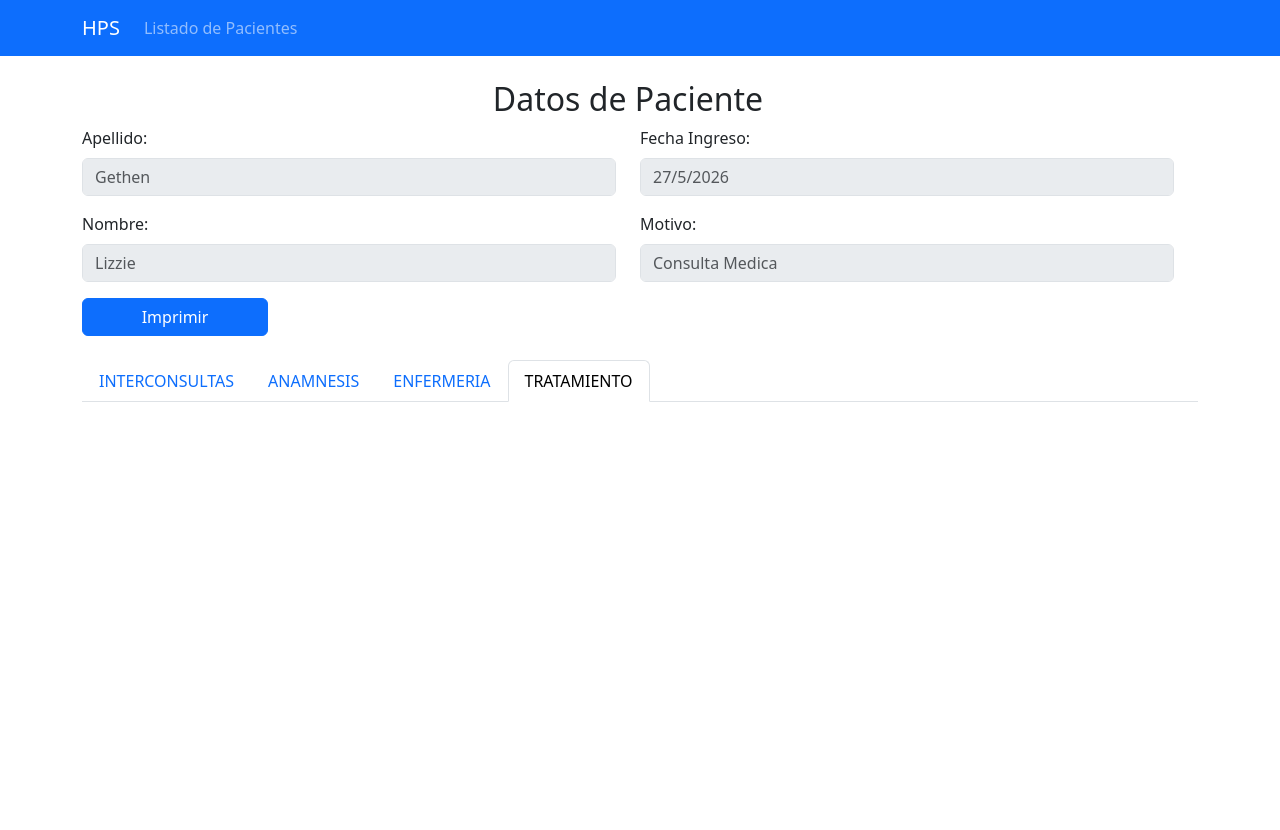
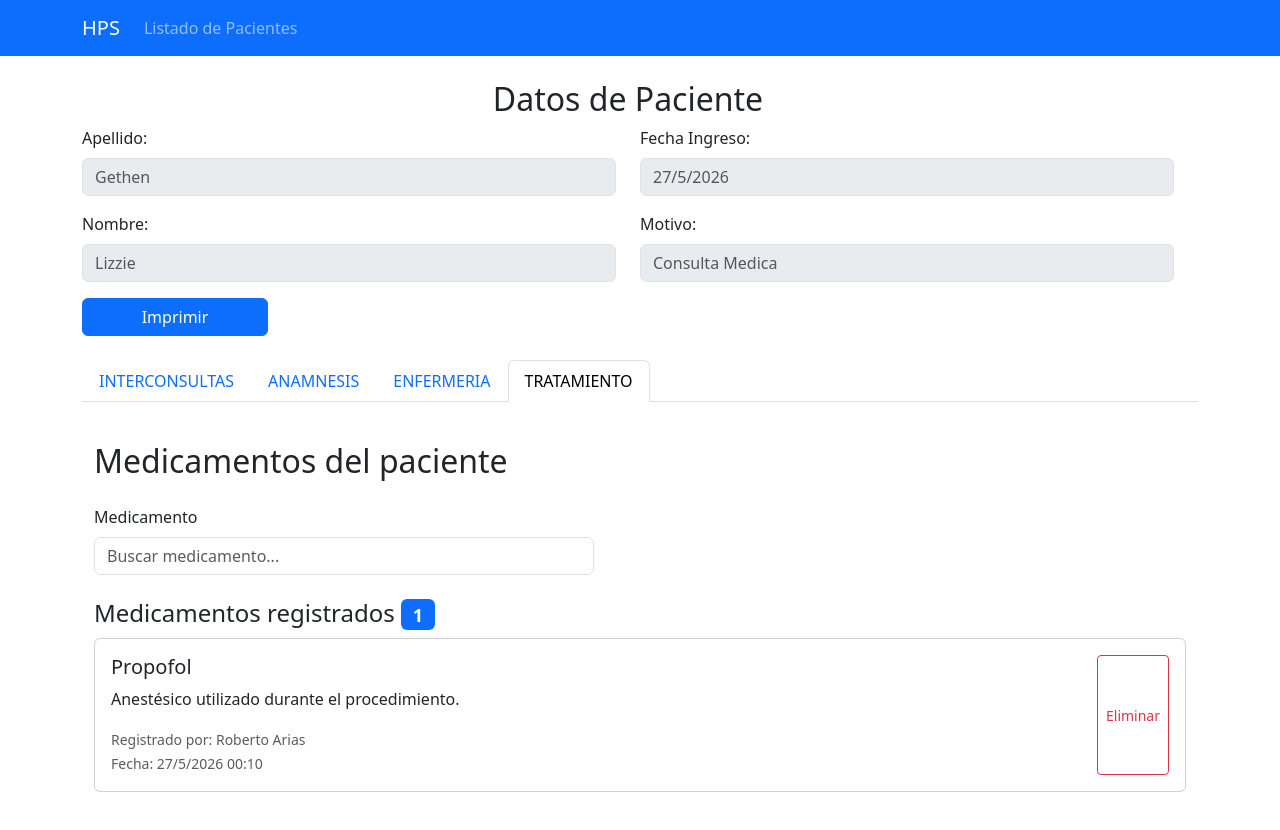
Before and after one commit to fas23/module_guard, a React (Vite) app: page /paciente/1 in a window 1280 px wide. Both pictures are taken after a click on the tab "TRATAMIENTO". Before the commit the page ends 800 px from the top, so only its background shows below. Built offline with nearby package versions, Linux system fonts and the light colour scheme.

Commit message:
update database, tabspatient and add autocomplete

```diff
--- a/src/data/dataBase.js
+++ b/src/data/dataBase.js
@@ -141,6 +141,125 @@ const data = {
       motivo: "dolor Abdominal",
     },
   ],
+  medicationsList: [
+    {
+      id: 1,
+      idPaciente: 1,
+      idDoctor: 1,
+      name_doctor: "Roberto",
+      surname_doctor: "Arias",
+      medication: "Propofol",
+      description: "Anestésico utilizado durante el procedimiento.",
+      today: today,
+      hour: hour,
+    },
+  ],
+  medications: [
+    {
+      id: 1,
+      nombre: "Propofol",
+    },
+    {
+      id: 2,
+      nombre: "Midazolam",
+    },
+    {
+      id: 3,
+      nombre: "Fentanilo",
+    },
+    {
+      id: 4,
+      nombre: "Morfina",
+    },
+    {
+      id: 5,
+      nombre: "Ketamina",
+    },
+    {
+      id: 6,
+      nombre: "Sevoflurano",
+    },
+    {
+      id: 7,
+      nombre: "Rocuronio",
+    },
+    {
+      id: 8,
+      nombre: "Succinilcolina",
+    },
+    {
+      id: 9,
+      nombre: "Bupivacaína",
+    },
+    {
+      id: 10,
+      nombre: "Lidocaína",
+    },
+    {
+      id: 11,
+      nombre: "Paracetamol",
+    },
+    {
+      id: 12,
+      nombre: "Ketorolaco",
+    },
+    {
+      id: 13,
+      nombre: "Metamizol",
+    },
+    {
+      id: 14,
+      nombre: "Ondansetrón",
+    },
+    {
+      id: 15,
+      nombre: "Metoclopramida",
+    },
+    {
+      id: 16,
+      nombre: "Cefazolina",
+    },
+    {
+      id: 17,
+      nombre: "Metronidazol",
+    },
+    {
+      id: 18,
+      nombre: "Ceftriaxona",
+    },
+    {
+      id: 19,
+      nombre: "Amoxicilina/ácido clavulánico",
+    },
+    {
+      id: 20,
+      nombre: "Piperacilina/tazobactam",
+    },
+    {
+      id: 21,
+      nombre: "Heparina",
+    },
+    {
+      id: 22,
+      nombre: "Enoxaparina",
+    },
+    {
+      id: 23,
+      nombre: "Adrenalina",
+    },
+    {
+      id: 24,
+      nombre: "Noradrenalina",
+    },
+    {
+      id: 25,
+      nombre: "Atropina",
+    },
+    {
+      id: 26,
+      nombre: "Efedrina",
+    },
+  ],
 };
 
 export default data;
--- /dev/null
+++ b/src/presentation/components/AutoComplete.jsx
@@ -0,0 +1,291 @@
+import { useEffect, useState } from "react";
+import { Form, ListGroup, Card, Button, Badge, Alert } from "react-bootstrap";
+
+import data from "../../data/dataBase.js";
+import { obtenerFecha, obtenerHora } from "../../utils/hora";
+
+const STORAGE_KEY = "medicalData";
+
+const medicamentos = data.medications;
+
+export default function AutoComplete({ idPaciente = 1, idDoctor = 1 }) {
+  // ==========================================
+  // CARGAR DATA INICIAL
+  // ==========================================
+
+  const [medicalData, setMedicalData] = useState(() => {
+    const saved = localStorage.getItem(STORAGE_KEY);
+
+    if (!saved) {
+      return data;
+    }
+
+    try {
+      return JSON.parse(saved);
+    } catch (error) {
+      console.error("Error leyendo localStorage:", error);
+
+      return data;
+    }
+  });
+
+  // ==========================================
+  // FORMULARIO
+  // ==========================================
+
+  const [busqueda, setBusqueda] = useState("");
+
+  const [resultados, setResultados] = useState([]);
+
+  const [medicamentoSeleccionado, setMedicamentoSeleccionado] = useState(null);
+
+  const [descripcion, setDescripcion] = useState("");
+
+  // ==========================================
+  // GUARDAR CAMBIOS
+  // ==========================================
+
+  useEffect(() => {
+    localStorage.setItem(STORAGE_KEY, JSON.stringify(medicalData));
+  }, [medicalData]);
+
+  // ==========================================
+  // BUSCAR MEDICAMENTO
+  // ==========================================
+
+  const handleSearch = (e) => {
+    const valor = e.target.value;
+
+    setBusqueda(valor);
+
+    if (!valor.trim()) {
+      setResultados([]);
+      return;
+    }
+
+    const filtrados = medicamentos.filter((medicamento) =>
+      medicamento.nombre.toLowerCase().includes(valor.toLowerCase()),
+    );
+
+    setResultados(filtrados);
+  };
+
+  // ==========================================
+  // SELECCIONAR
+  // ==========================================
+
+  const handleSelect = (medicamento) => {
+    setMedicamentoSeleccionado(medicamento);
+
+    setBusqueda(medicamento.nombre);
+
+    setResultados([]);
+
+    setDescripcion("");
+  };
+
+  // ==========================================
+  // AGREGAR
+  // ==========================================
+
+  const handleAgregar = () => {
+    if (!medicamentoSeleccionado) {
+      alert("Seleccione un medicamento");
+      return;
+    }
+
+    if (!descripcion.trim()) {
+      alert("Ingrese una descripción");
+      return;
+    }
+
+    // Buscar si ya existe para este paciente
+    const existe = medicalData.medicationsList.some(
+      (item) =>
+        item.idPaciente === idPaciente &&
+        item.medicationId === medicamentoSeleccionado.id,
+    );
+
+    if (existe) {
+      alert("Este medicamento ya está registrado para este paciente.");
+
+      return;
+    }
+
+    // Buscar doctor
+    const doctor = medicalData.doctors.find((item) => item.id === idDoctor);
+
+    const nuevoMedicamento = {
+      id: crypto.randomUUID(),
+
+      idPaciente,
+
+      idDoctor,
+
+      name_doctor: doctor?.first_name || "",
+
+      surname_doctor: doctor?.last_name || "",
+
+      medicationId: medicamentoSeleccionado.id,
+
+      medication: medicamentoSeleccionado.nombre,
+
+      description: descripcion.trim(),
+
+      today: obtenerFecha(),
+
+      hour: obtenerHora(),
+    };
+
+    setMedicalData((prev) => ({
+      ...prev,
+
+      medicationsList: [...prev.medicationsList, nuevoMedicamento],
+    }));
+
+    // Limpiar formulario
+    setBusqueda("");
+
+    setResultados([]);
+
+    setMedicamentoSeleccionado(null);
+
+    setDescripcion("");
+  };
+
+  // ==========================================
+  // ELIMINAR
+  // ==========================================
+
+  const handleEliminar = (id) => {
+    setMedicalData((prev) => ({
+      ...prev,
+
+      medicationsList: prev.medicationsList.filter((item) => item.id !== id),
+    }));
+  };
+
+  // ==========================================
+  // MEDICAMENTOS DEL PACIENTE
+  // ==========================================
+
+  const medicamentosPaciente = medicalData.medicationsList.filter(
+    (item) => item.idPaciente == idPaciente,
+  );
+  console.log(medicamentosPaciente);
+  // ==========================================
+  // RENDER
+  // ==========================================
+
+  return (
+    <div className="container py-4">
+      <h2 className="mb-4">Medicamentos del paciente</h2>
+
+      {/* ============================== */}
+      {/* BUSCADOR */}
+      {/* ============================== */}
+
+      <div className="position-relative" style={{ maxWidth: "500px" }}>
+        <Form.Label>Medicamento</Form.Label>
+
+        <Form.Control
+          type="text"
+          placeholder="Buscar medicamento..."
+          value={busqueda}
+          onChange={handleSearch}
+        />
+
+        {resultados.length > 0 && (
+          <ListGroup
+            className="position-absolute w-100"
+            style={{ zIndex: 1000 }}
+          >
+            {resultados.map((medicamento) => (
+              <ListGroup.Item
+                key={medicamento.id}
+                action
+                onClick={() => handleSelect(medicamento)}
+              >
+                {medicamento.nombre}
+              </ListGroup.Item>
+            ))}
+          </ListGroup>
+        )}
+      </div>
+
+      {/* ============================== */}
+      {/* DESCRIPCIÓN */}
+      {/* ============================== */}
+
+      {medicamentoSeleccionado && (
+        <Card className="mt-3" style={{ maxWidth: "500px" }}>
+          <Card.Body>
+            <Card.Title>{medicamentoSeleccionado.nombre}</Card.Title>
+
+            <Form.Group className="mb-3">
+              <Form.Label>Descripción</Form.Label>
+
+              <Form.Control
+                as="textarea"
+                rows={4}
+                placeholder="Ingrese una descripción..."
+                value={descripcion}
+                onChange={(e) => setDescripcion(e.target.value)}
+              />
+            </Form.Group>
+
+            <Button variant="primary" onClick={handleAgregar}>
+              Agregar medicamento
+            </Button>
+          </Card.Body>
+        </Card>
+      )}
+
+      {/* ============================== */}
+      {/* MEDICAMENTOS DEL PACIENTE */}
+      {/* ============================== */}
+
+      <div className="mt-4">
+        <h4>
+          Medicamentos registrados{" "}
+          <Badge bg="primary">{medicamentosPaciente.length}</Badge>
+        </h4>
+
+        {medicamentosPaciente.length === 0 ? (
+          <Alert variant="secondary" className="mt-3">
+            No hay medicamentos registrados para este paciente.
+          </Alert>
+        ) : (
+          medicamentosPaciente.map((medicamento) => (
+            <Card className="mb-3" key={medicamento.id}>
+              <Card.Body>
+                <div className="d-flex justify-content-between">
+                  <div>
+                    <Card.Title>{medicamento.medication}</Card.Title>
+
+                    <Card.Text>{medicamento.description}</Card.Text>
+
+                    <small className="text-muted">
+                      Registrado por: {medicamento.name_doctor}{" "}
+                      {medicamento.surname_doctor}
+                      <br />
+                      Fecha: {medicamento.today} {medicamento.hour}
+                    </small>
+                  </div>
+
+                  <Button
+                    variant="outline-danger"
+                    size="sm"
+                    onClick={() => handleEliminar(medicamento.id)}
+                  >
+                    Eliminar
+                  </Button>
+                </div>
+              </Card.Body>
+            </Card>
+          ))
+        )}
+      </div>
+    </div>
+  );
+}
--- a/src/presentation/components/TabsPatient.jsx
+++ b/src/presentation/components/TabsPatient.jsx
@@ -3,6 +3,7 @@ import { Form, Row, Col, Tab, Tabs, Button } from "react-bootstrap";
 import FormMP from "./FormMP";
 import { useReactToPrint } from "react-to-print";
 import { useInterconsultas } from "../../context/InterconsultaContext.jsx";
+import AutoComplete from "./AutoComplete.jsx";
 
 const TabsPatient = ({ listPatient, idPaciente }) => {
   const list = listPatient.doctors;
@@ -155,7 +156,7 @@ const TabsPatient = ({ listPatient, idPaciente }) => {
           />
         </Tab>
         <Tab eventKey="trat" title="TRATAMIENTO">
-          {/* formulario ingreso mp enfermero */}
+          <AutoComplete idPaciente={idPaciente} />
         </Tab>
       </Tabs>
     </Col>
```
